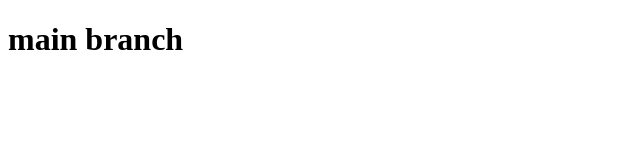
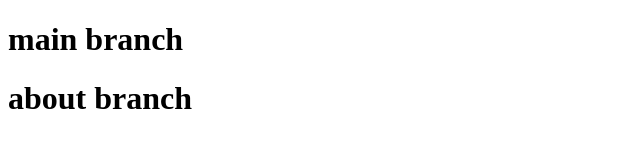
Before and after one commit to piyushkurzekar/branch-merge, a plain HTML site: page index.html in a window 1280 px wide. Shown: the whole page, without its empty margins (0-640 px from the left). Drawn offline with Linux system fonts and the light colour scheme.

Commit message:
add about

```diff
--- a/index.html
+++ b/index.html
@@ -7,6 +7,7 @@
 </head>
 <body>
     <h1>main branch</h1>
+    <h1>about branch</h1>
 
 </body>
 </html>
```
